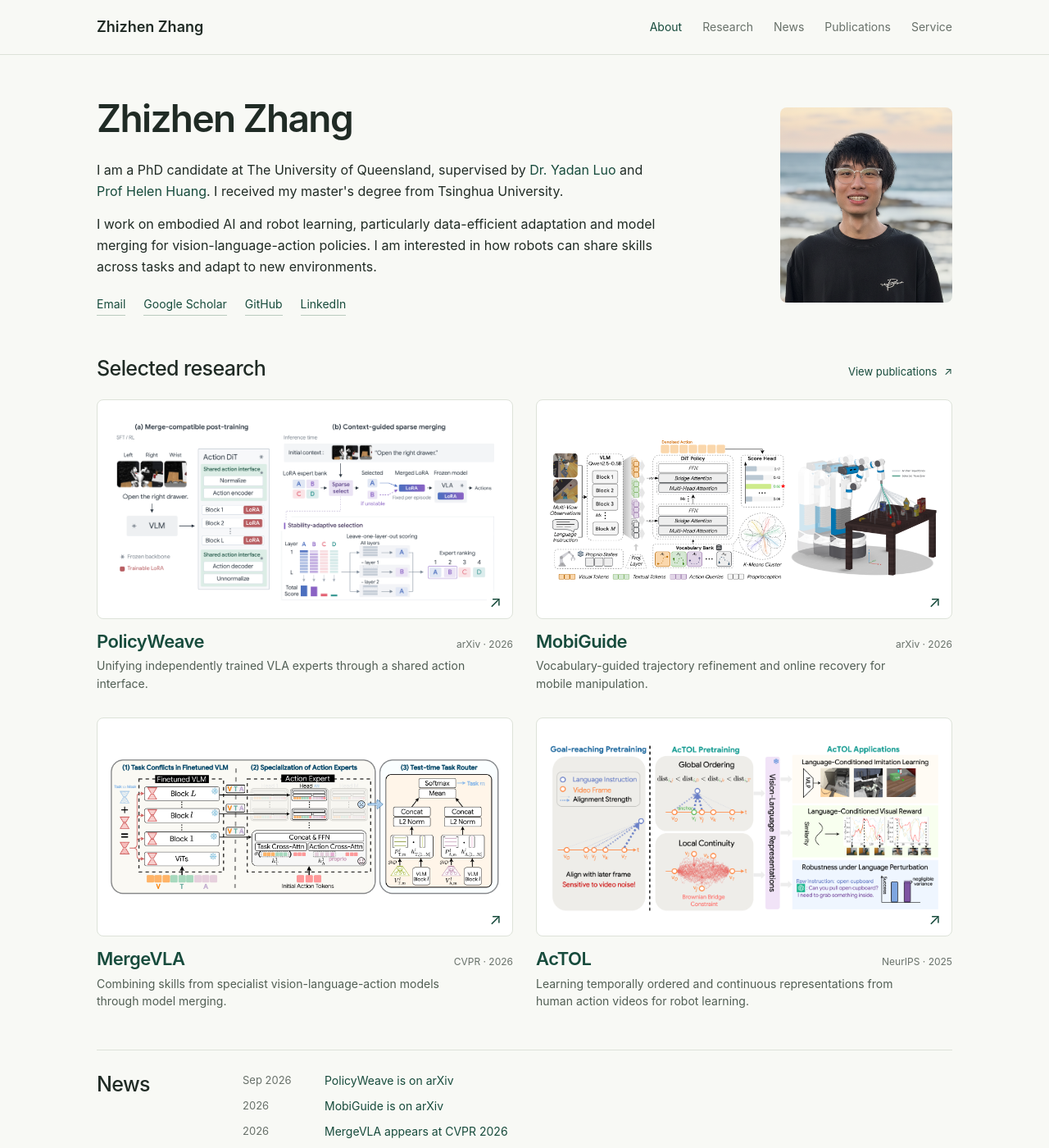
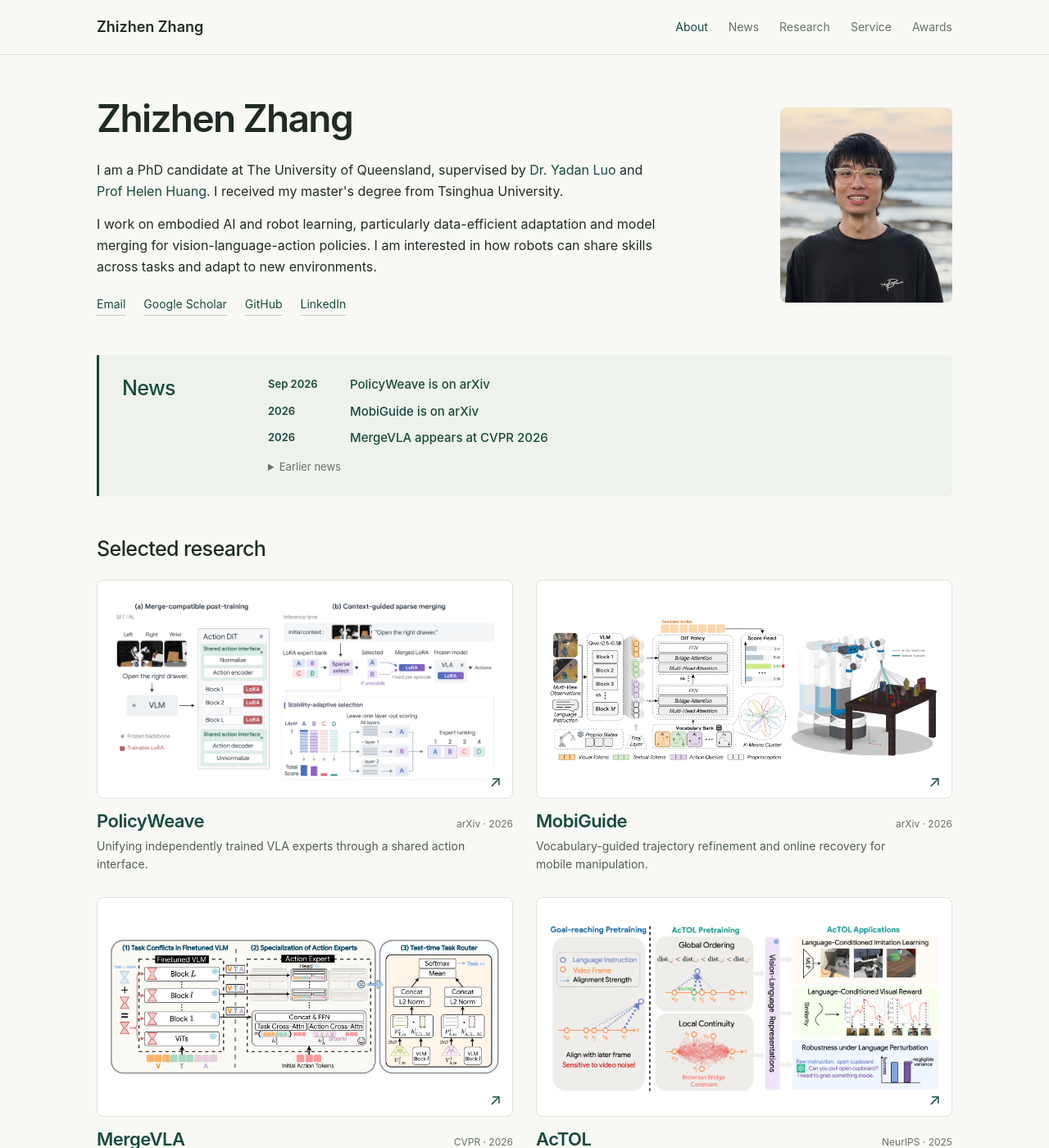
Before and after one commit to Daisy-zzz/homepage, a Jekyll site: the page built from index.html, in a window 1280 px wide and 1400 px high. Shown: the whole window at 82% size. Built offline with Jekyll 4.4.1, drawn with Linux system fonts in a browser that asks for light colours; some of the changed text lies outside the part shown.

Commit message:
Focus homepage on selected research and highlight news

```diff
--- a/_data/navigation.yml
+++ b/_data/navigation.yml
@@ -1,11 +1,11 @@
 main:
   - title: About
     url: /
+  - title: News
+    url: /#news
   - title: Research
     url: /#research
-  - title: News
-    url: /#news
-  - title: Publications
-    url: /publications/
   - title: Service
     url: /#service
+  - title: Awards
+    url: /#awards
--- /dev/null
+++ b/_includes/home-publications.html
@@ -0,0 +1,4 @@
+<section class="content-section" id="publications" aria-labelledby="publications-title">
+  <div class="section-heading"><h2 id="publications-title">Publications</h2><a href="{{ '/publications/' | relative_url }}">Search publications <span aria-hidden="true">↗</span></a></div>
+  <div class="publications">{% for publication in site.data.publications %}{% include publication.html %}{% endfor %}</div>
+</section>
--- a/assets/css/main.css
+++ b/assets/css/main.css
@@ -53,11 +53,12 @@ h2 { font-size: 25px; font-weight: 550; letter-spacing: -.6px; }
 .featured-heading h3 a { color: var(--accent); }
 .featured-heading > span { font-size: 12px; color: var(--muted); white-space: nowrap; }
 .featured-work > p { margin-top: 5px; font-size: 14px; line-height: 1.55; color: #515e54; max-width: 470px; }
-.news-section { display: grid; grid-template-columns: 150px minmax(0,1fr); gap: 12px 28px; padding: 25px 0; border-top: 1px solid var(--line); border-bottom: 1px solid var(--line); }
+.news-section { display: grid; grid-template-columns: 150px minmax(0,1fr); gap: 12px 28px; padding: 24px 28px; border-left: 3px solid var(--accent); background: #edf2eb; border-radius: 0 6px 6px 0; }
+.news-section h2 { color: var(--accent); }
 .news-list { display: grid; gap: 8px; }
 .news-item { display: grid; grid-template-columns: 82px minmax(0,1fr); gap: 18px; }
-.news-item time { font-size: 13px; color: var(--muted); padding-top: 1px; }
-.news-item h3 { font-size: 14px; font-weight: 400; line-height: 1.65; }
+.news-item time { font-size: 13px; color: var(--accent); font-weight: 600; padding-top: 1px; }
+.news-item h3 { font-size: 15px; font-weight: 500; line-height: 1.65; }
 .older-news { grid-column: 2; font-size: 13px; color: var(--muted); }
 .older-news summary { cursor: pointer; width: fit-content; }
 .older-news[open] .news-list { margin-top: 12px; }
@@ -127,7 +128,7 @@ h2 { font-size: 25px; font-weight: 550; letter-spacing: -.6px; }
   .featured-heading { flex-wrap: nowrap; }
   .featured-heading h3 { font-size: 22px; }
   .featured-work > p { font-size: 14px; }
-  .news-section { grid-template-columns: 1fr; padding: 22px 0; gap: 16px; }
+  .news-section { grid-template-columns: 1fr; padding: 20px 18px; gap: 16px; }
   .older-news { grid-column: 1; }
   .news-item { grid-template-columns: 74px minmax(0,1fr); gap: 12px; }
   .news-item time { font-size: 12px; }
--- a/index.html
+++ b/index.html
@@ -16,8 +17,14 @@ permalink: /
   </div>
 </section>
 
+<section class="content-section news-section" id="news" aria-labelledby="news-title">
+  <h2 id="news-title">News</h2>
+  <div class="news-list">{% for item in site.data.highlights limit:3 %}{% include news-item.html %}{% endfor %}</div>
+  {% if site.data.highlights.size > 3 %}<details class="older-news"><summary>Earlier news</summary><div class="news-list">{% for item in site.data.highlights offset:3 %}{% include news-item.html %}{% endfor %}</div></details>{% endif %}
+</section>
+
 <section class="content-section featured-section" id="research" aria-labelledby="research-title">
-  <div class="section-heading"><h2 id="research-title">Selected research</h2><a href="#publications">View publications <span aria-hidden="true">↗</span></a></div>
+  <div class="section-heading"><h2 id="research-title">Selected research</h2></div>
   <div class="featured-grid">
     {% for publication in site.data.publications %}{% if publication.feature_name %}
     <article class="featured-work">
@@ -32,16 +39,9 @@ permalink: /
   </div>
 </section>
 
-<section class="content-section news-section" id="news" aria-labelledby="news-title">
-  <h2 id="news-title">News</h2>
-  <div class="news-list">{% for item in site.data.highlights limit:3 %}{% include news-item.html %}{% endfor %}</div>
-  {% if site.data.highlights.size > 3 %}<details class="older-news"><summary>Earlier news</summary><div class="news-list">{% for item in site.data.highlights offset:3 %}{% include news-item.html %}{% endfor %}</div></details>{% endif %}
-</section>
 
-<section class="content-section" id="publications" aria-labelledby="publications-title">
-  <div class="section-heading"><h2 id="publications-title">Publications</h2><a href="{{ '/publications/' | relative_url }}">Search publications <span aria-hidden="true">↗</span></a></div>
-  <div class="publications">{% for publication in site.data.publications %}{% include publication.html %}{% endfor %}</div>
-</section>
+
+{% if page.show_publications %}{% include home-publications.html %}{% endif %}
 
 <div class="academic-grid">
 <section class="content-section" id="service" aria-labelledby="service-title">
@@ -56,7 +56,7 @@ permalink: /
 
 <section class="content-section" id="awards" aria-labelledby="awards-title">
   <h2 id="awards-title">Awards &amp; support</h2>
-  <div class="record-list">{% for item in site.data.main_sections.awards %}<div class="record-item"><span class="record-year">{{ item.year }}</span><span>{% if item.url %}<a href="{{ item.url }}" target="_blank" rel="noopener noreferrer">{{ item.text }}</a>{% else %}{{ item.text }}{% endif %}</span></div>{% endfor %}</div>
+  <div class="record-list">{% for item in site.data.main_sections.awards %}<div class="record-item"><span class="record-year">{{ item.year }}</span><span>{{ item.text }}</span></div>{% endfor %}</div>
 </section>
 
 <section class="content-section" id="activities" aria-labelledby="activities-title">
```
Also changed, not shown: other parts of index.html (+1 -0 lines).
